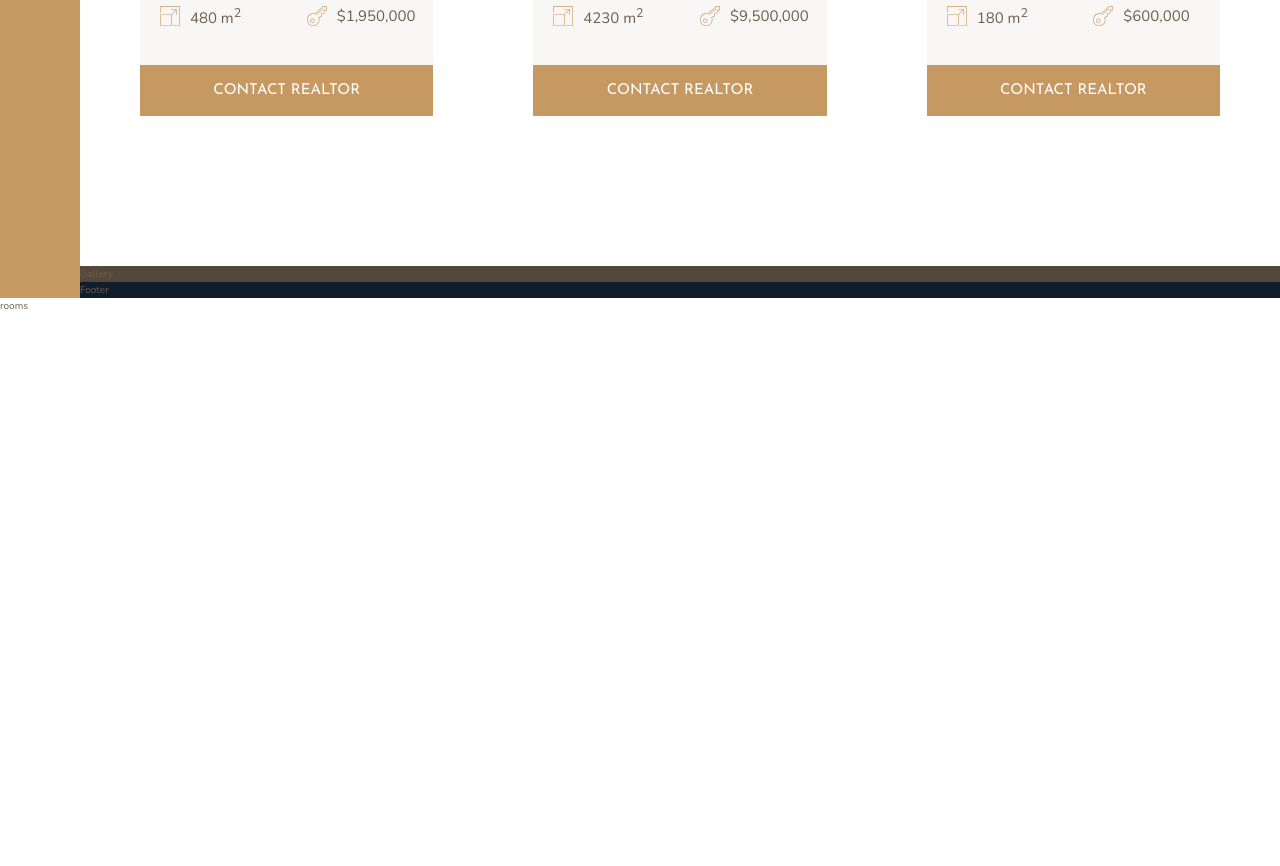
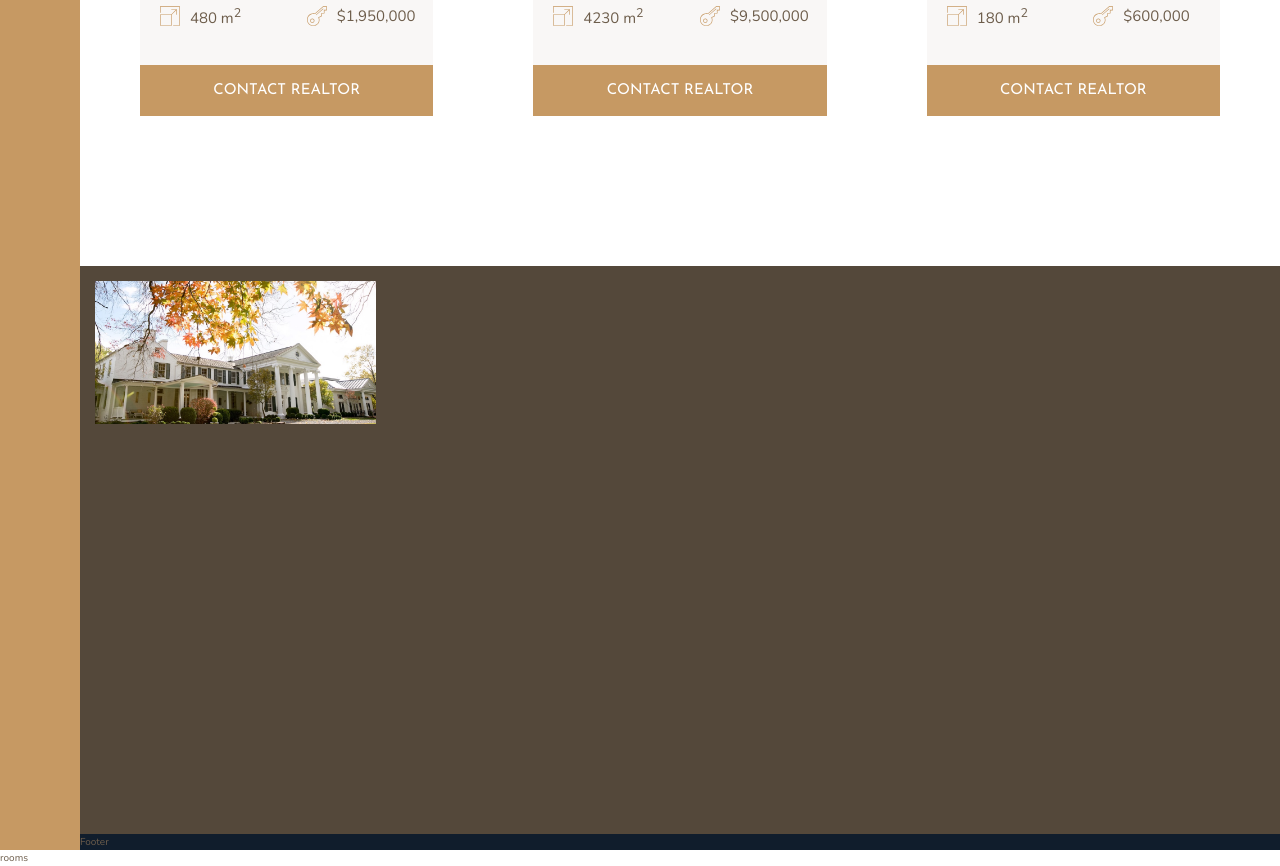
Before and after one commit to Tomekzako/Nexter, a plain HTML site: page index.html in a window 1280 px wide. Shown: the part 2810-3676 px from the top of the page. Before the commit the page ends 3124 px from the top, so only its background shows below. Drawn offline with nearby package versions, Linux system fonts and the light colour scheme.

Commit message:
Start styling gallery section

```diff
--- a/index.html
+++ b/index.html
@@ -194,7 +194,11 @@
             <button class="btn home__btn">Contact realtor</button>
         </div>
     </section>
-    <section class="gallery">Gallery</section>
+    <section class="gallery">
+       <figure class="gallery__item gallery__item--1">
+           <img src="img/gal-1.jpeg" alt="Gallery image 1" class="gallery__img">
+       </figure>
+    </section>
     <footer class="footer">Footer</footer>
 </body>
 rooms
--- a/scss/_gallery.scss
+++ b/scss/_gallery.scss
@@ -1,4 +1,24 @@
 .gallery {
     background-color: $color-grey-dark-1;
     grid-column: full-start / full-end;
+
+    display: grid;
+    grid-template-columns: repeat(8, 1fr);
+    grid-template-rows: repeat(7, 5vw);
+    grid-gap: 1.5rem;
+    padding: 1.5rem;
+
+    &__item {
+        &--1 {
+            grid-row: 1 / span 2;
+            grid-column: 1 / span 2;
+        }
+    }
+
+    &__img {
+        width: 100%;
+        height: 100%;
+        display: block;
+        object-fit: cover;
+    }
 }
```
Also changed, not shown: css/style.css.
